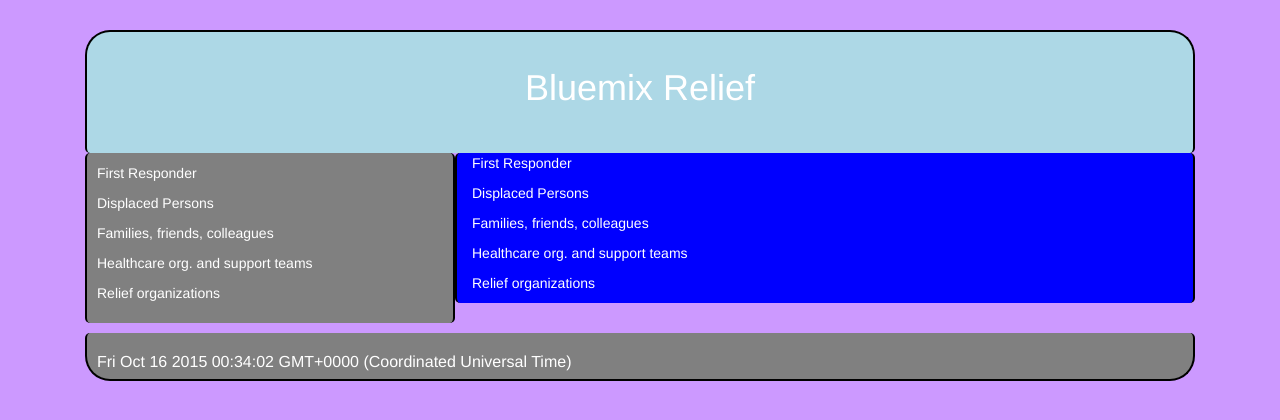
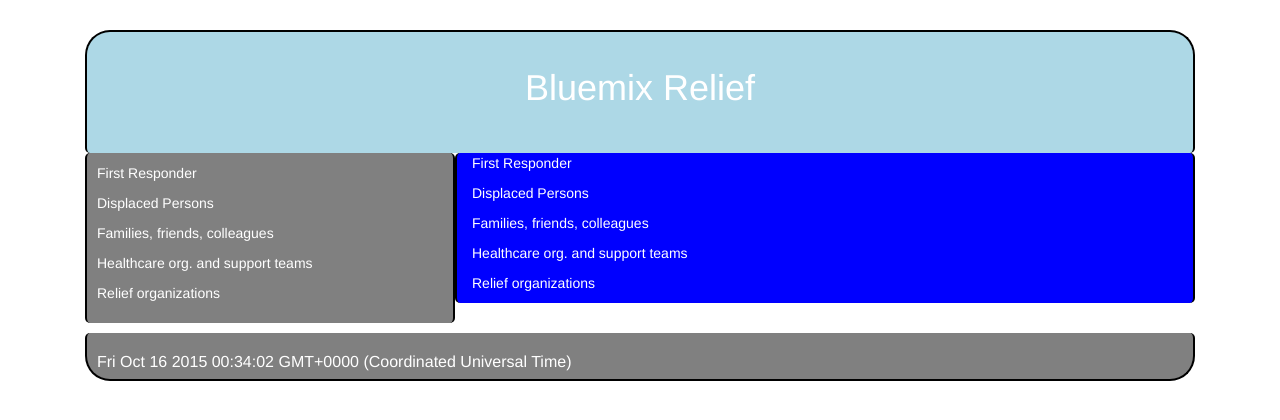
Before and after one commit to Alanajh/Sites, a PHP site: page /Apps/Bluemix/index.html in a window 1280 px wide. Shown: the top 420 px of the page. Run offline with PHP 8.4, Linux system fonts and the light colour scheme; some libraries are stand-ins or nearby versions.

Commit message:
!important
!important

```diff
--- a/Apps/Bluemix/bluemix.css
+++ b/Apps/Bluemix/bluemix.css
@@ -13,7 +13,7 @@
 	color: blue;
 }
 body{
-	background: #cc99ff !important; /* over-write default bootstrap */
+	background:  !important; /* over-write default bootstrap */
 }
 .container{
 	margin: 0 auto;
```
Also changed, not shown: Apps/Bluemix/media-queries.css (added).
